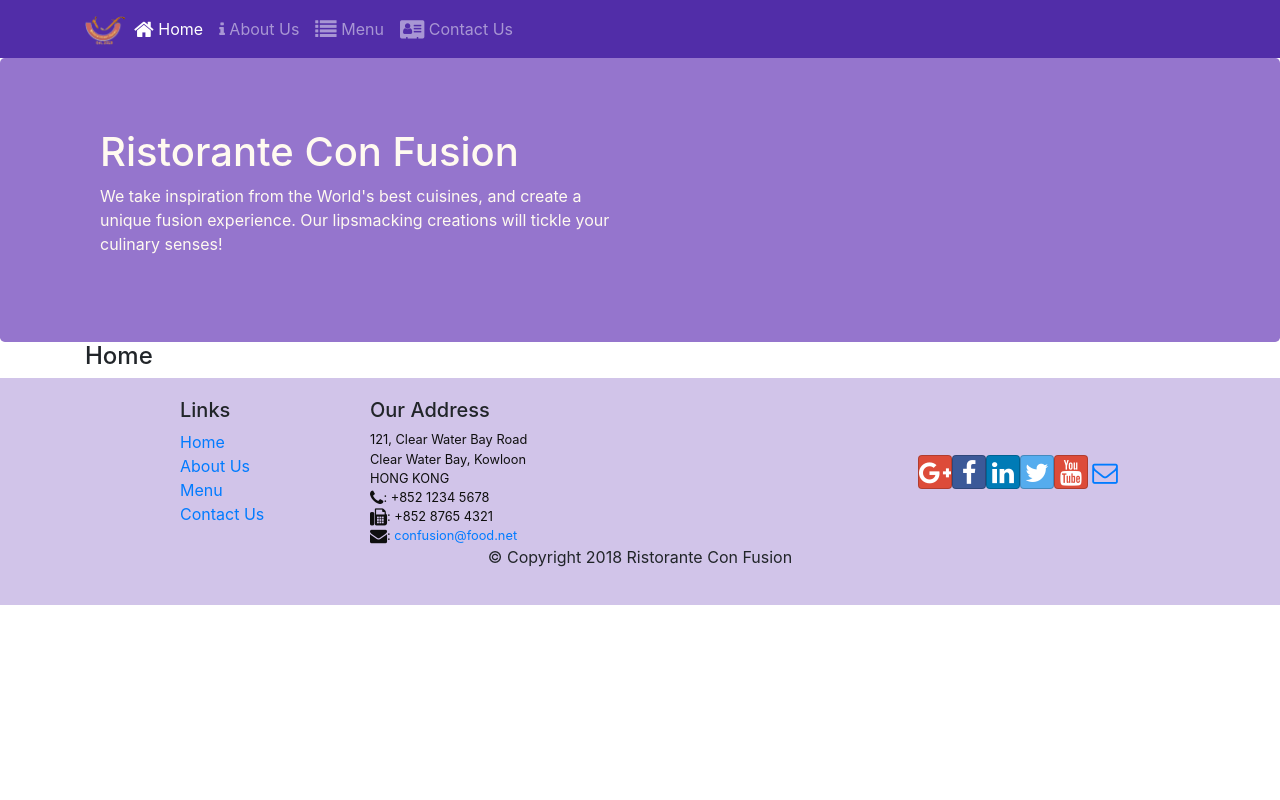
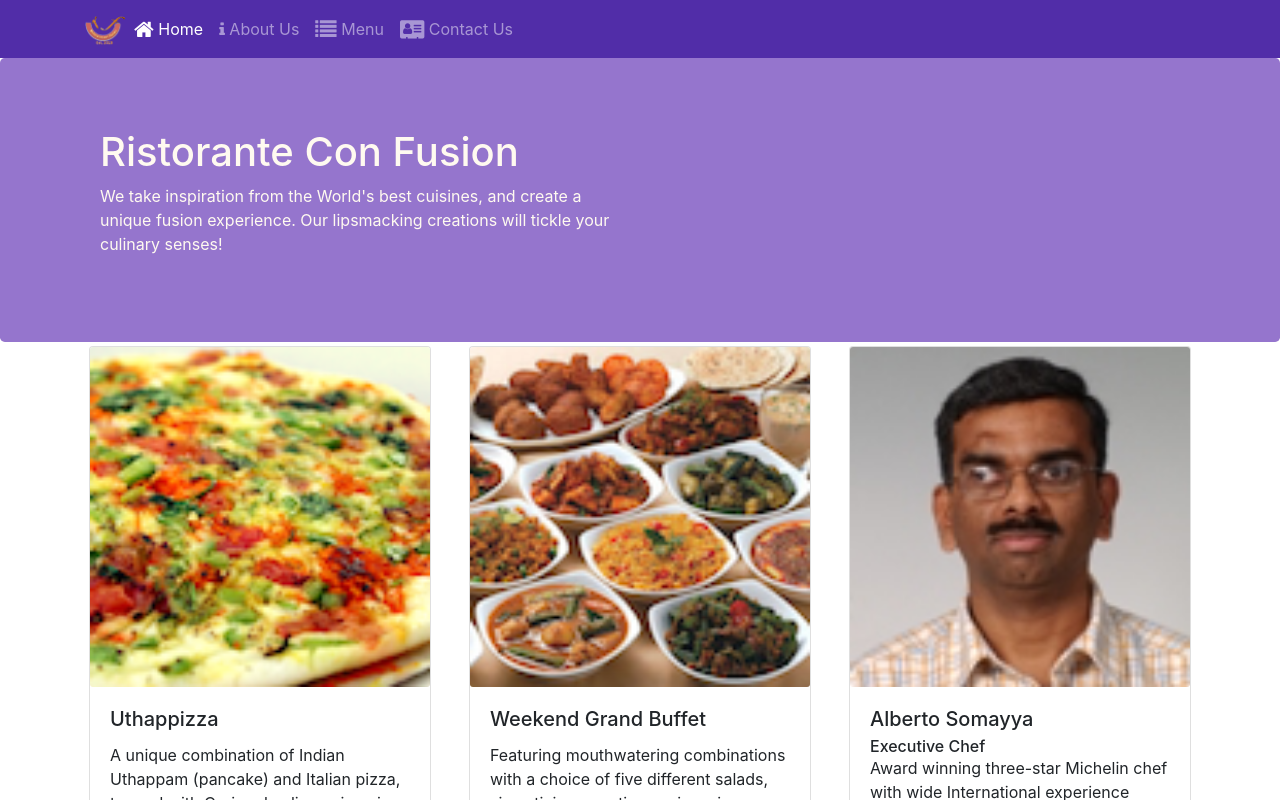
Before and after one commit to Navojith/React-Project-Coursera, a React (Create React App) app: page /home in a window 1280 px wide. Shown: the top 800 px of the page. Built offline with nearby package versions, Linux system fonts and the light colour scheme.

Commit message:
Featured

```diff
--- a/src/components/HomeComponent.js
+++ b/src/components/HomeComponent.js
@@ -1,9 +1,33 @@
 import React from "react";
+import { Card, CardImg, CardText, CardBody, CardTitle, CardSubtitle } from 'reactstrap';
+
+function RenderCard({item}) {
+    return(
+        <Card>
+            <CardImg src={item.image} alt={item.name} />
+            <CardBody>
+                <CardTitle>{item.name}</CardTitle>
+                {item.designation ? <CardSubtitle>{item.designation}</CardSubtitle> : null}
+                <CardText>{item.description}</CardText>
+            </CardBody>
+        </Card>
+    );
+}
 
 function Home(props) {
     return(
         <div className="container">
-            <h4>Home</h4>
+            <div className="row align-items-start">
+                <div className="col-12 col-md m-1">
+                    <RenderCard item={props.dish} />
+                </div>
+                <div className="col-12 col-md m-1">
+                    <RenderCard item={props.promotion} />
+                </div>
+                <div className="col-12 col-md m-1">
+                    <RenderCard item={props.leader} />
+                </div>
+            </div>
         </div>
     );
 }
--- a/src/components/MainComponent.js
+++ b/src/components/MainComponent.js
@@ -6,6 +6,9 @@ import DishDetail from './DishdetailComponent';
 import Header from './HeaderComponent';
 import Footer from './FooterComponent';
 import { DISHES } from '../shared/dishes';
+import { COMMENTS } from '../shared/comments';
+import { LEADERS } from '../shared/leaders';
+import { PROMOTIONS } from '../shared/promotions';
 import { Switch, Route, Redirect } from 'react-router-dom';
 
 
@@ -15,7 +18,9 @@ class Main extends Component {
     super(props);
     this.state = {
         dishes: DISHES,
-
+        comments: COMMENTS,
+        promotions: PROMOTIONS,
+        leaders: LEADERS
     };
   }
 
@@ -23,7 +28,9 @@ class Main extends Component {
 
     const HomePage = () => {
       return(
-        <Home />
+        <Home dish={this.state.dishes.filter((dish) => dish.featured)[0]}
+          promotion={this.state.promotions.filter((promo) => promo.featured)[0]}
+          leader={this.state.leaders.filter((leader) => leader.featured)[0]} />
       );
     }
     return (
```
